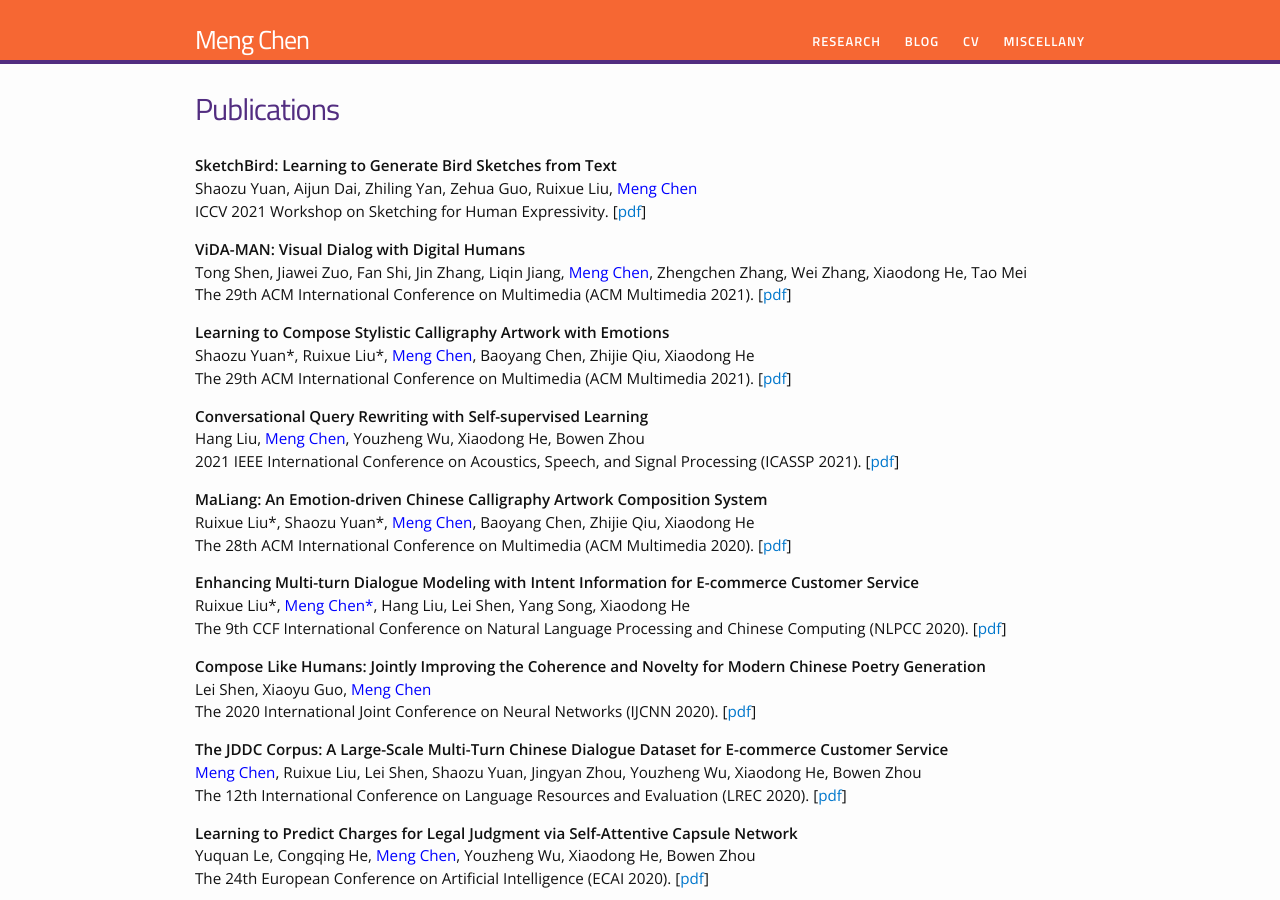
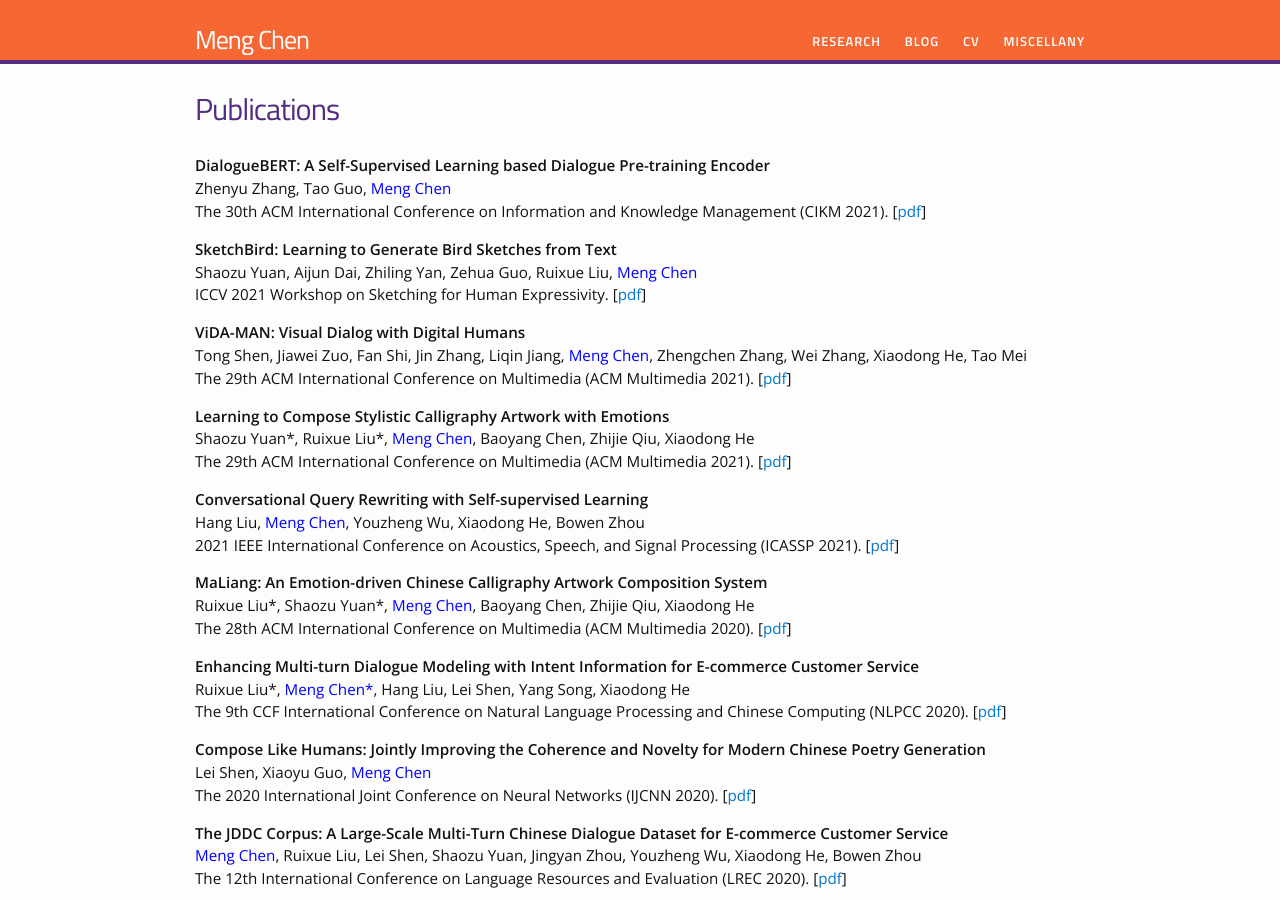
Before and after one commit to chenmengdx/chenmengdx.github.io, a Jekyll site: the page built from research.md, in a window 1280 px wide and 900 px high. Built offline with Jekyll 4.4.1, drawn with Linux system fonts in a browser that asks for light colours.

Commit message:
add CIKM paper

```diff
--- a/research.md
+++ b/research.md
@@ -5,6 +5,12 @@ permalink: /research/
 ---
 
 <div>
+
+<p>
+<b>DialogueBERT: A Self-Supervised Learning based Dialogue Pre-training Encoder</b> <br />
+Zhenyu Zhang, Tao Guo, <font color="blue"> Meng Chen</font> <br />
+The 30th ACM International Conference on Information and Knowledge Management (CIKM 2021). [<a href="../papers/CIKM2021.pdf">pdf</a>]
+</p>
 
 <p>
 <b>SketchBird: Learning to Generate Bird Sketches from Text</b> <br />
```
Also changed, not shown: 2 other files.
